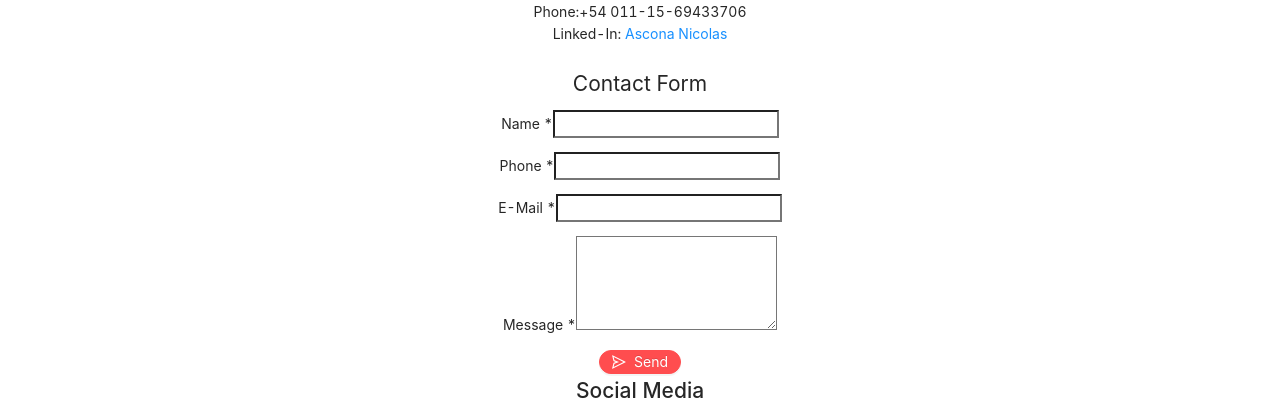
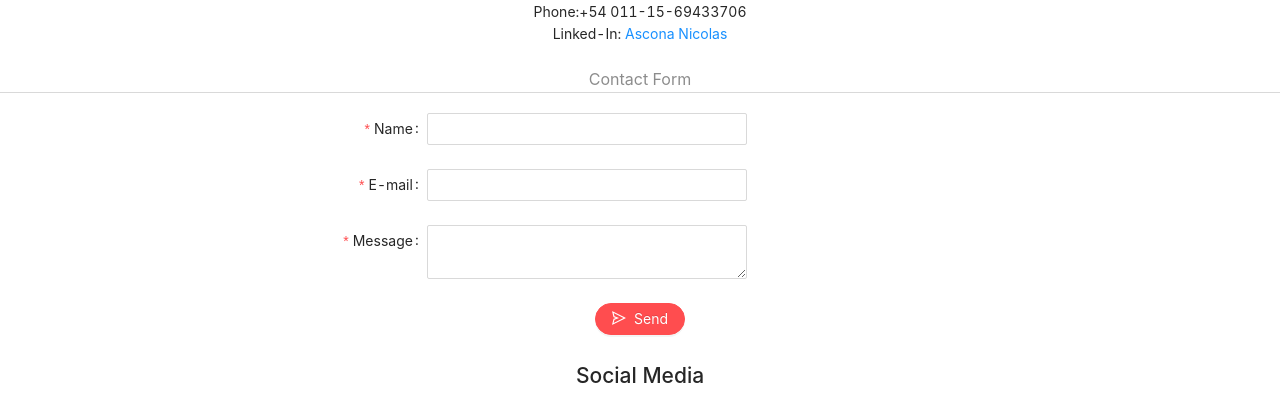
Before and after one commit to JackTheBlack/Profile-React, a React (Create React App) app in the folder profile-js/: page / in a window 1280 px wide. Shown: the part 1229-1629 px from the top of the page. Built offline with nearby package versions, Linux system fonts and the light colour scheme.

Commit message:
contact form
updates in the contact form ... implementation of "antd"  Form

```diff
--- a/profile-js/src/components/ContactMe/ContactMe.js
+++ b/profile-js/src/components/ContactMe/ContactMe.js
@@ -1,5 +1,5 @@
 import React, { useState } from "react";
-import { Button } from "antd";
+import { Button, Form, Input } from "antd";
 import { SendOutlined } from "@ant-design/icons";
 
 function ContactMe() {
@@ -21,55 +21,71 @@ function ContactMe() {
       <div class="col-md-4">
         <div className="contact_form">
           <div id="contacts">
-            <form>
+            <Form
+              name="basic"
+              labelCol={{
+                span: 8,
+              }}
+              wrapperCol={{
+                span: 6,
+              }}
+              initialValues={{
+                remember: true,
+              }}
+            >
               <legend>Contact Form</legend>
-              <label>Name *</label>
-              <input
-                type="text"
-                class="form-control"
-                placeholder
-                id="name"
-                required
-                aria-invalid="false"
-              />
-              <p className="help-block"></p>
-              <label>Phone *</label>
-              <input
-                type="text"
-                class="form-control"
-                placeholder
-                id="telefono"
-                required
-              />
-              <p className="help-block"></p>
-              <label>E-Mail *</label>
-              <input
-                type="text"
-                class="form-control"
-                placeholder
-                id="email"
-                required
-              />
-              <p className="help-block"></p>
-              <label>Message *</label>
-              <textarea
-                rows="4"
-                col="100"
-                class="form-control"
-                placeholder
-                id="message"
-                required
-              ></textarea>
-              <p className="help-block"></p>
-              <Button
-                type="danger"
-                shape="round"
-                size="small"
-                icon={<SendOutlined />}
+              <Form.Item
+                label="Name"
+                name="Name"
+                rules={[
+                  {
+                    required: true,
+                    message: "Please input your name!",
+                  },
+                ]}
               >
-                Send
-              </Button>
-            </form>
+                <Input />
+              </Form.Item>
+
+              <Form.Item
+                label="E-mail"
+                name="E-mail"
+                rules={[
+                  {
+                    required: true,
+                    message: "Please input your e-mail!",
+                  },
+                ]}
+              >
+                <Input />
+              </Form.Item>
+
+              <Form.Item
+                name="Message"
+                label="Message"
+                rules={[
+                  { required: true, message: "Please input your e-mail!" },
+                ]}
+              >
+                <Input.TextArea />
+              </Form.Item>
+
+              <Form.Item
+                wrapperCol={{
+                  offset: 8,
+                  span: 8,
+                }}
+              >
+                <Button
+                  shape="round"
+                  icon={<SendOutlined />}
+                  type="danger"
+                  htmlType="submit"
+                >
+                  Send
+                </Button>
+              </Form.Item>
+            </Form>
           </div>
         </div>
       </div>
```
Also changed, not shown: profile-js/src/components/ContactMe/style.css (added).
